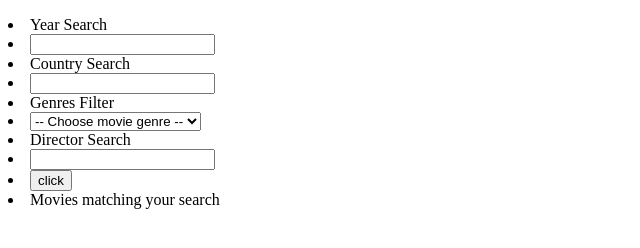
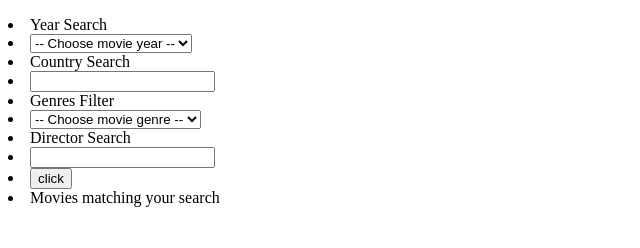
Before and after one commit to adatechschool/projet_collectif_dataviz-nrg-team, a plain HTML site: page index.html in a window 1280 px wide. Shown: the whole page, without its empty margins (0-640 px from the left). Drawn offline with Linux system fonts and the light colour scheme.

Commit message:
filtre année et recherche par réalisateur

```diff
--- a/api.js
+++ b/api.js
@@ -51,11 +51,9 @@ let titleResult = [];
 			country[i].includes(inputCountryUser.value) == true &&
 			listedIn[i].includes(inputGenreUser.value) == true &&
 			director[i].includes(inputDirectorUser.value) ==true){
-            titleResult.push(title[i]);
+            titleResult.push(title[i] +  " -- Director: " + director[i]);
 		}
     }
-
-
 	document.getElementById("filmresults").innerHTML = titleResult.join("<br>");
 	console.log(titleResult);
 	//console.log(directorResult);
--- a/index.html
+++ b/index.html
@@ -10,7 +10,20 @@
     <p id="news"> </p>
     <div class="search-wrapper">
         <li><label for="yearsearchbar">Year Search</label></li>
-            <li><input type="text" id="years" value=""></li>
+            <li><select name="yearsfilter" id="years"></li>
+                <option value=""> -- Choose movie year -- </option>
+                <option value="2022">2022</option>
+                <option value="2021">2021</option>
+                <option value="2020">2020</option>
+                <option value="2019">2019</option>
+                <option value="2018">2018</option>
+                <option value="2017">2017</option>
+                <option value="2016">2016</option>
+                <option value="2015">2015</option>
+                <option value="2014">2014</option>
+                <option value="2013">2013</option>
+                <option value="2012">2012</option>
+                </select>
         <li><label for="countrysearchbar">Country Search</label></li>
             <li><input type="text" id="countrysearchbar" value=""></li>
         <li><label for="genresfilter">Genres Filter</label></li>
```
